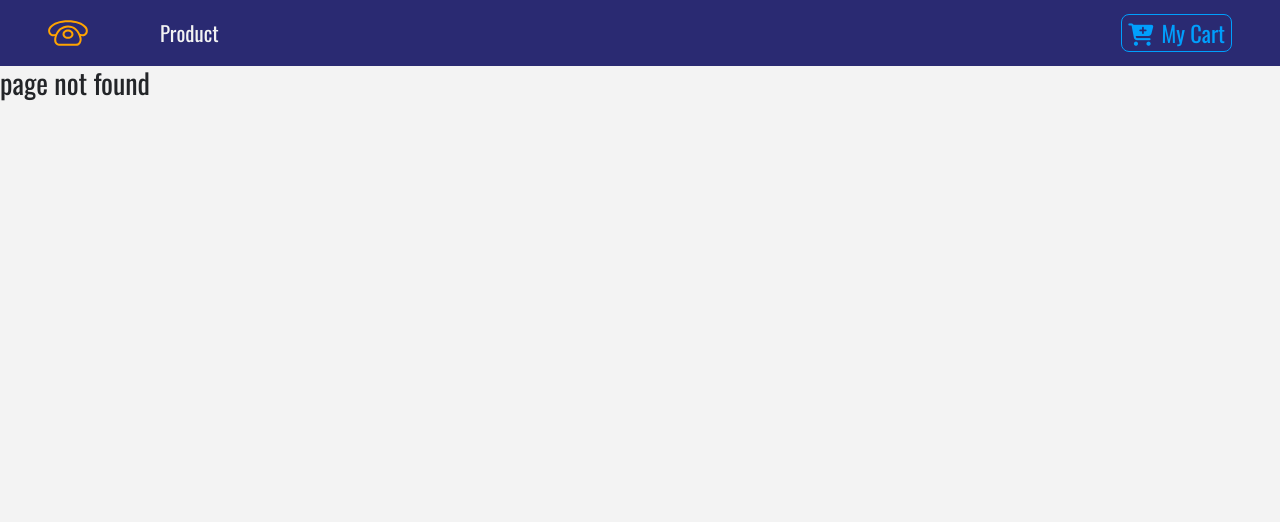
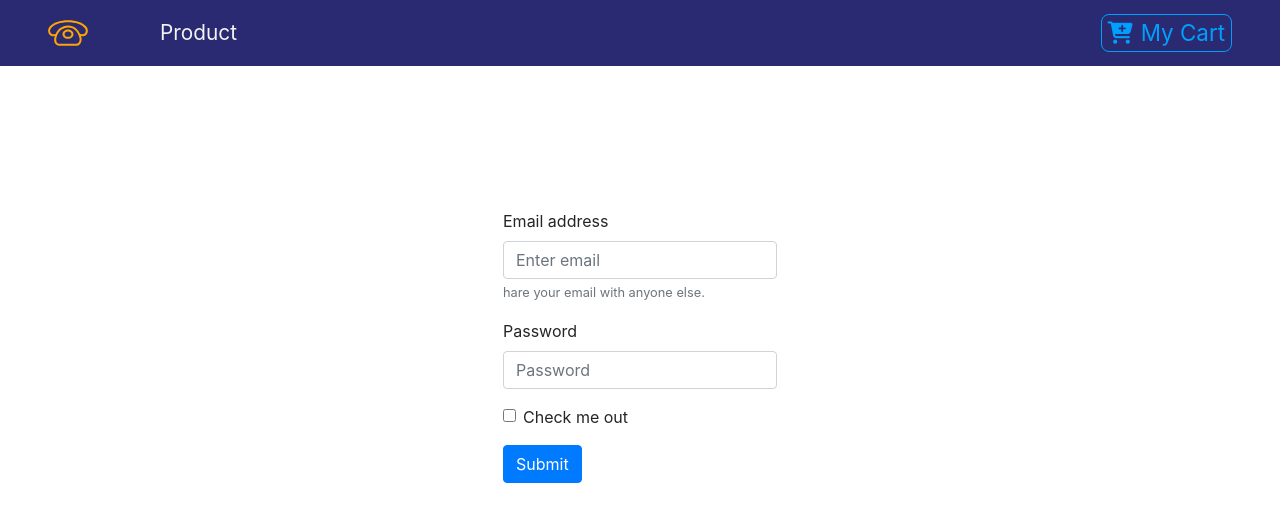
Before and after one commit to noUsernameAlex/React-Store-Demo, a React (Create React App) app: page /login in a window 1280 px wide. Before the commit this address had no page. Shown: the top 522 px of the page. Built offline with nearby package versions, Linux system fonts and the light colour scheme.

Commit message:
add login page draft

```diff
--- a/package.json
+++ b/package.json
@@ -6,8 +6,10 @@
     "@testing-library/jest-dom": "^4.2.4",
     "@testing-library/react": "^9.5.0",
     "@testing-library/user-event": "^7.2.1",
+    "axios": "^0.19.2",
     "bootstrap": "^4.4.1",
     "react": "^16.13.1",
+    "react-bootstrap": "^1.0.1",
     "react-dom": "^16.13.1",
     "react-router-dom": "^5.1.2",
     "react-scripts": "3.4.1",
--- a/src/App.css
+++ b/src/App.css
@@ -6,11 +6,14 @@
   --mainYellow:#ffa400;
 }
 
+
 body {
-  font-family: 'Oswald', sans-serif !important;
+  /* font-family: 'Oswald', sans-serif !important; */
   background: var(--mainWhite) !important;
   color: var(--mainDark) !important;
 }
+
+
 
 .text-title {
   font-family: 'Permanent Marker', cursive;
--- a/src/App.js
+++ b/src/App.js
@@ -8,6 +8,8 @@ import Default from './components/Default';
 import Cart from './components/Cart';
 import ProductList from './components/ProductList';
 import Model from './components/Model';
+import Login from './components/login/loginPage';
+
 
 function App() {
   return (
@@ -17,6 +19,7 @@ function App() {
         <Route exact path="/" component={ProductList} />
         <Route exact path="/details" component={Details} />
         <Route exact path="/cart" component={Cart} />
+        <Route exact path="/login" component={Login} />
         <Route component={Default} />
       </Switch>
       <Model />
--- /dev/null
+++ b/src/components/login/login.component.jsx
@@ -0,0 +1,9 @@
+import React, { Component } from "react";
+
+export default class Login extends Component {
+    render() {
+        return (
+<div></div>
+        );
+    }
+}
--- /dev/null
+++ b/src/components/login/loginPage.jsx
@@ -0,0 +1,83 @@
+import React ,{ Component} from 'react';
+import { BrowserRouter as Router, Switch, Route, Link } from "react-router-dom";
+import {FormControl, FormGroup, ControlLabel, HelpBlock, Checkbox, Radio, Button, Form} from 'react-bootstrap';
+
+
+import Login from "./login.component";
+import SignUp from "./signup.component";
+import LoginStyle from './loginStyle.css';
+import axios from 'axios';
+
+export default class LoginPage extends Component {
+  constructor(props) {
+    super(props);
+    this.state = {
+      email : null,
+      password : null,
+      name : null,
+    };
+  }
+  componentDidMount() {
+    // axios.get(`localhost:5000/user`)
+    //   .then(res => {
+    //     this.setState({name : res.data });
+    //   })
+  }
+
+  test = (event) => {
+    event.preventDefault();
+    axios.get(`http://localhost:5000/user`)
+      .then(res => {});
+  }
+
+
+  handleEmailChange = (event) => {
+    this.setState({
+      email: event.target.value,
+    });
+  }
+  handlePasswordChange = (event) => {
+    this.setState({
+      password : event.target.value,
+    });
+  }
+  handleSubmit = (event) => {
+    //alert(`email is ${this.state.email} and password is ${this.state.password}`);
+    event.preventDefault();
+    let person = {
+      email : this.state.email,
+      password : this.state.password,
+    };
+    axios.post('http://localhost:5000/user/add', person)
+    .then(res => alert("congrats! user created!"))
+    .catch(error => alert("this username is not available"));
+  }
+
+  render() {
+    return (
+      <div className='login-box'>
+        <div>{this.state.name}</div>
+        <Form className='login-form' onSubmit={this.handleSubmit}>
+          <Form.Group controlId="formBasicEmail">
+            <Form.Label>Email address</Form.Label>
+            <Form.Control type="email" placeholder="Enter email" onChange={this.handleEmailChange}/>
+            <Form.Text className="text-muted">
+              hare your email with anyone else.
+            </Form.Text>
+          </Form.Group>
+
+          <Form.Group controlId="formBasicPassword">
+            <Form.Label>Password</Form.Label>
+            <Form.Control type="password" placeholder="Password" onChange={this.handlePasswordChange}/>
+          </Form.Group>
+          <Form.Group controlId="formBasicCheckbox">
+            <Form.Check type="checkbox" label="Check me out" />
+          </Form.Group>
+          <Button variant="primary" type="submit">
+            Submit
+          </Button>
+        </Form>
+      </div>
+    );
+  }
+}
--- /dev/null
+++ b/src/components/login/loginStyle.css
@@ -0,0 +1,18 @@
+.text-login {
+  font-size: 50px;
+}
+
+
+.login-form {
+  text-align: left;
+  border: 10px;
+  border-color: black;
+}
+
+.login-box {
+  min-height: 70vh;
+  display: flex;
+  align-items:center;
+  justify-content: center;
+  background: white;
+}
--- /dev/null
+++ b/src/components/login/signup.component.jsx
@@ -0,0 +1,36 @@
+import React, { Component } from "react";
+
+export default class SignUp extends Component {
+    render() {
+        return (
+            <form>
+              <h3>Sign Up</h3>
+
+              <div className="form-group">
+                <label>First name</label>
+                <input type="text" className="form-control" placeholder="First name" />
+              </div>
+
+              <div className="form-group">
+                <label>Last name</label>
+                <input type="text" className="form-control" placeholder="Last name" />
+              </div>
+
+              <div className="form-group">
+                <label>Email address</label>
+                <input type="email" className="form-control" placeholder="Enter email" />
+              </div>
+
+              <div className="form-group">
+                <label>Password</label>
+                <input type="password" className="form-control" placeholder="Enter password" />
+              </div>
+
+                <button type="submit" className="btn btn-primary btn-block">Sign Up</button>
+                <p className="forgot-password text-right">
+                    Already registered <a href="#">sign in?</a>
+                </p>
+            </form>
+        );
+    }
+}
```
Also changed, not shown: 1 other file (tests, documents, lock files or other folders).
